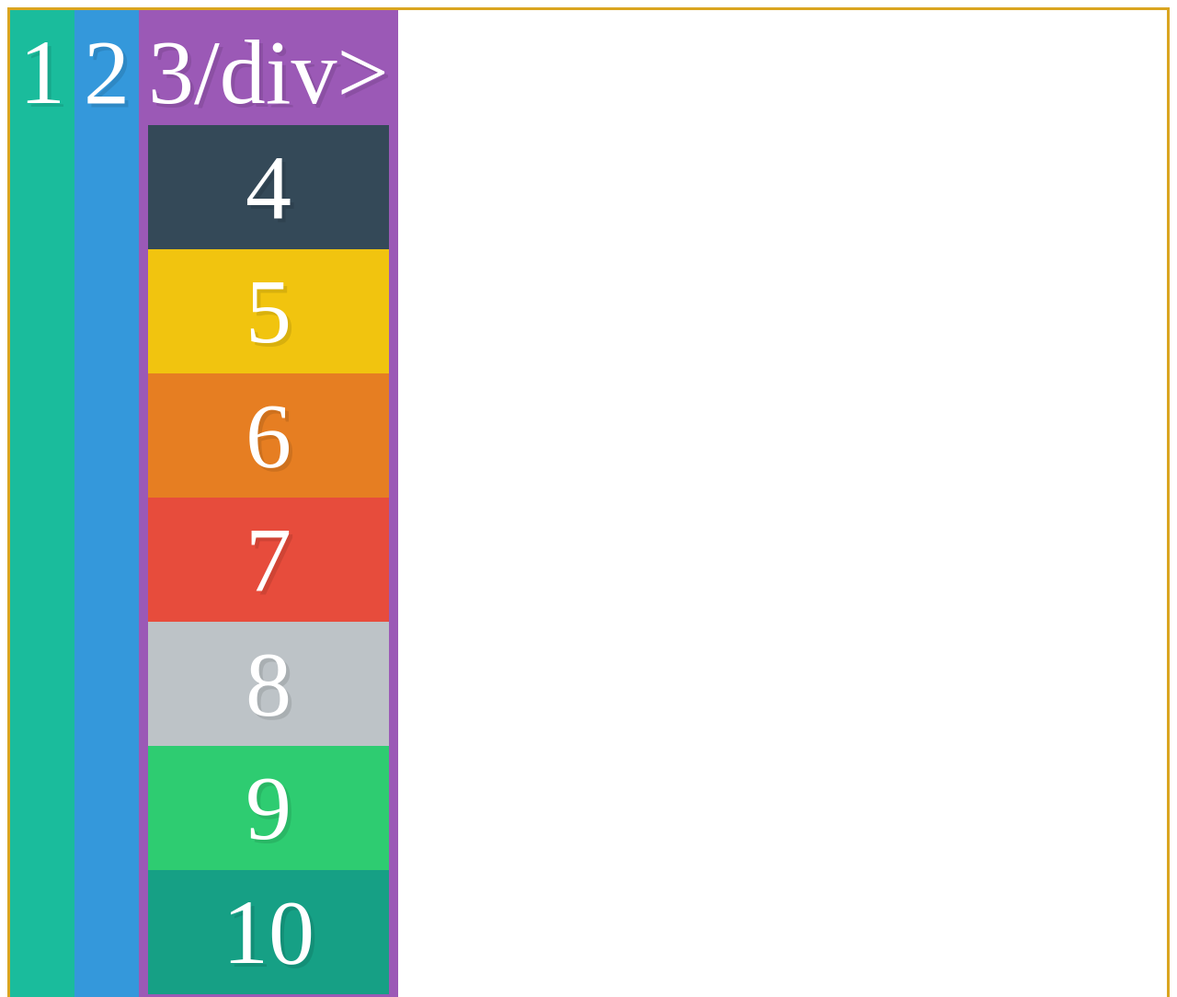
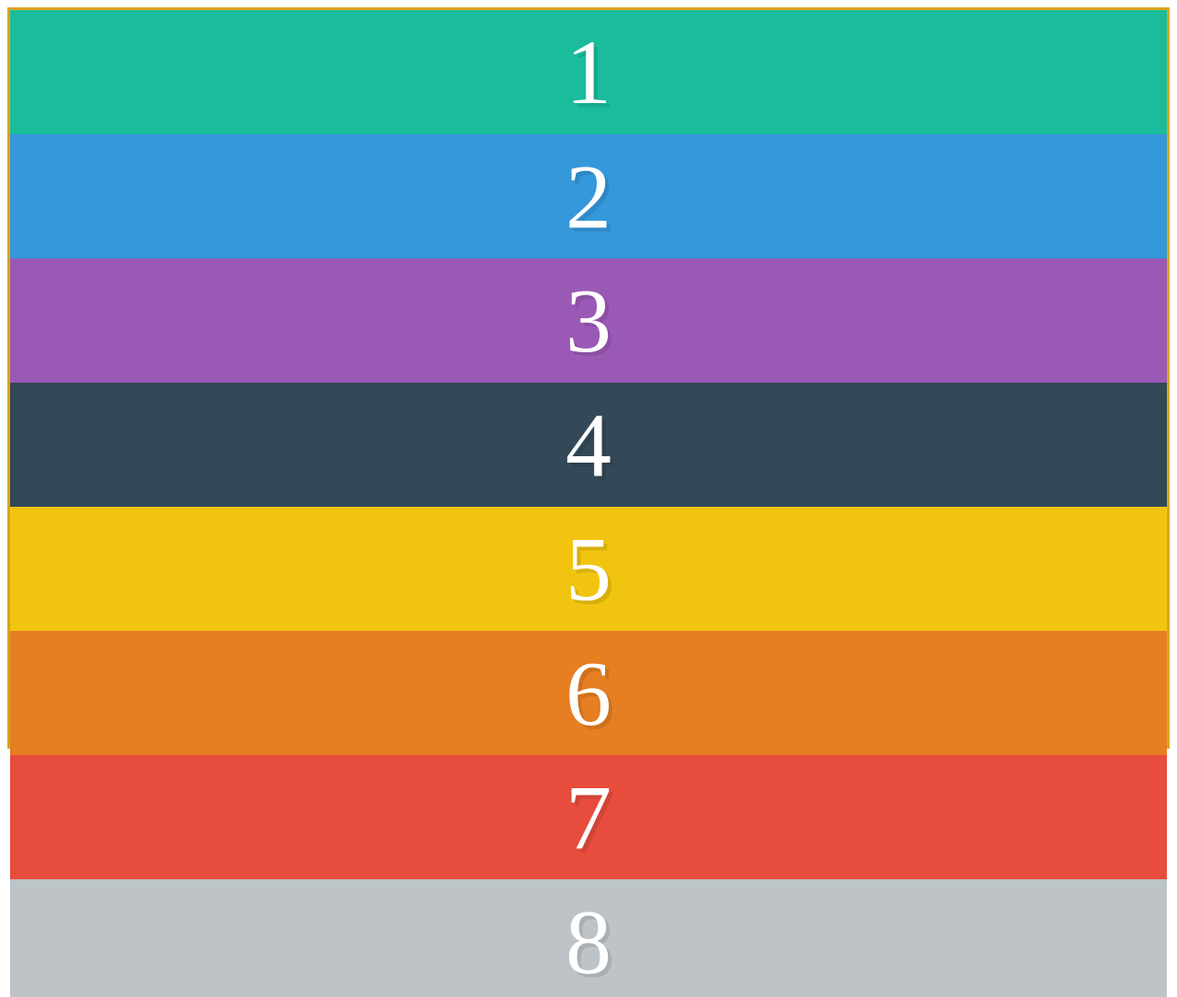
Before and after one commit to smuniz18/flexbox.io, a plain HTML site: page index.html in a window 1280 px wide. Shown: the top 1084 px of the page at 92% size. Drawn offline with Linux system fonts and the light colour scheme.

Commit message:
Addition of notes based on flex-direction as well as the reverse modifier

```diff
--- a/index.html
+++ b/index.html
@@ -10,7 +10,7 @@
         <div class="container">
             <div class="box box1">1</div>
             <div class="box box2">2</div>
-            <div class="box box3">3/div>
+            <div class="box box3">3</div>
             <div class="box box4">4</div>
             <div class="box box5">5</div>
             <div class="box box6">6</div>
--- a/style.css
+++ b/style.css
@@ -24,4 +24,6 @@
 .container {
     display: flex;
     border: solid goldenrod;
+    height: 100vh;
+    flex-direction: column;
 }
```
Also changed, not shown: README.md.
